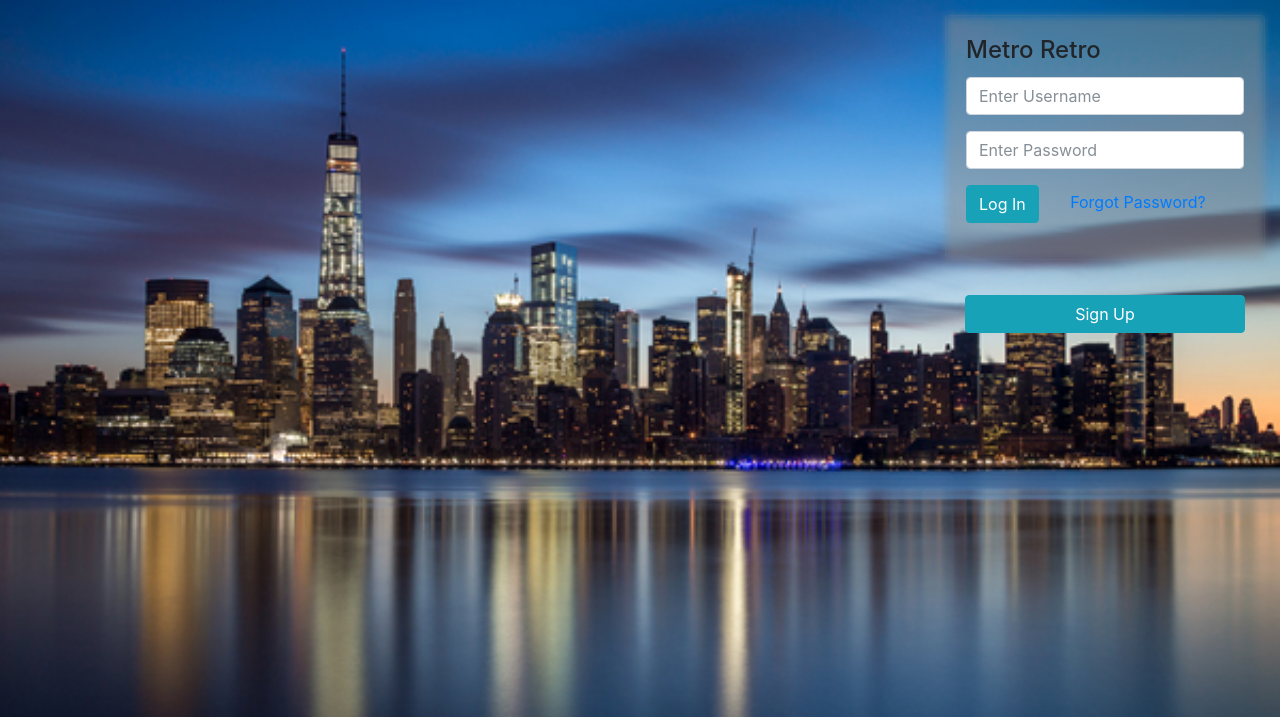
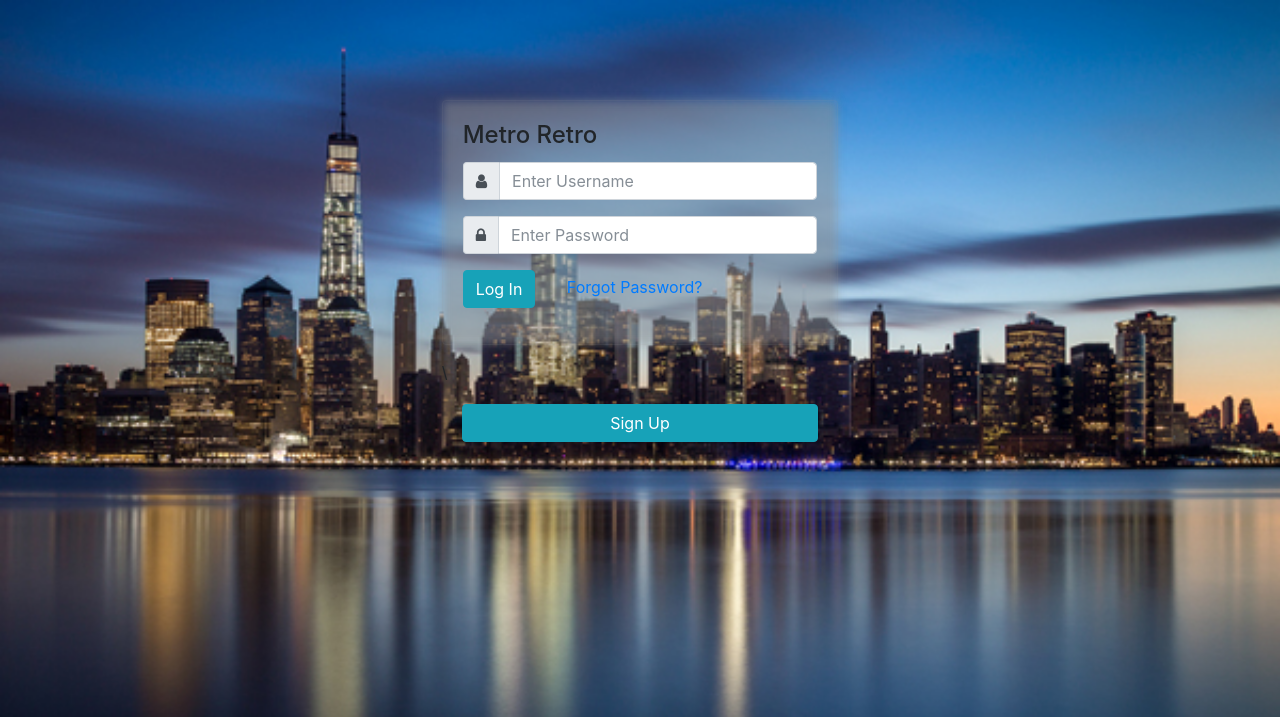
Before and after one commit to dpigram/retroApi, a Django app: page /retro/ in a window 1280 px wide. Shown: the top 717 px of the page. Run offline with Django 3.2, Linux system fonts and the light colour scheme; some libraries are stand-ins or nearby versions.

Commit message:
rearranged the login screen.

```diff
--- a/retroAPI/templates/retro/login.html
+++ b/retroAPI/templates/retro/login.html
@@ -10,6 +10,7 @@
     <link rel="stylesheet" href="https://maxcdn.bootstrapcdn.com/bootstrap/4.0.0-beta.2/css/bootstrap.min.css" integrity="sha384-PsH8R72JQ3SOdhVi3uxftmaW6Vc51MKb0q5P2rRUpPvrszuE4W1povHYgTpBfshb" crossorigin="anonymous">
     <script src="https://maxcdn.bootstrapcdn.com/bootstrap/4.0.0-beta.2/js/bootstrap.min.js" integrity="sha384-alpBpkh1PFOepccYVYDB4do5UnbKysX5WZXm3XxPqe5iKTfUKjNkCk9SaVuEZflJ" crossorigin="anonymous"></script>
     <link rel="stylesheet" href="{% static 'retro/master.css' %}">
+    <link rel="stylesheet" href="{% static 'retro/font-awesome-4.7.0/css/font-awesome.min.css' %}">
     <script type="text/javascript">
       $(document).ready(function(){
         $(".login").delay(250).fadeIn();
@@ -45,7 +46,7 @@
         display: none;
       }
       .container, .container-fluid{
-        margin-top: 15px;
+        margin-top: 100px;
       }
       .card{
         margin-bottom: 15px;
@@ -92,37 +93,23 @@
         z-index: -1;
       }
     </style>
-
-    <!-- <script type="text/javascript">
-      $(document).ready(function(){
-        $(".loginForm").delay(300).fadeIn();
-
-        $("#loginBtn").click(function(){
-          // show modal
-          $("#myModal").modal("show");
-        });
-      });
-    </script> -->
   </head>
   <body>
     <div class="container-fluid">
       <div class="row">
-        <div class="col-lg-9 col-md-9 col-sm-7 col-xs-10">
-
-        </div>
-        <div class="col-lg-3 col-md-3 col-sm-5 col-xs-2">
-          <div class="row">
-            <div class="col-md-12">
-              <div class="card login" style="width: 20em; float: right">
+        <div class="col-md-4 offset-md-4">
+          <div class="card login" >
             <div class="bg"></div>
             <div class="card-body">
               <h4 class="card-title">Metro Retro</h4>
               <form action="{% url 'retro:login' %}" method="post">
                 {% csrf_token %}
-                  <div class="form-group">
+                <div class="form-group input-group">
+                  <span class="input-group-addon" id="basic-addon1"><span class="fa fa-user"></span></span>
                   <input type="text" name="username" class="form-control" placeholder="Enter Username">
                 </div>
-                  <div class="form-group">
+                <div class="form-group input-group">
+                  <span class="input-group-addon" id="basic-addon1"><span class="fa fa-lock"></span></span>
                   <input type="password" name="password" class="form-control" placeholder="Enter Password">
                 </div>
                 <div class="form-group">
@@ -132,16 +119,14 @@
                 </div>
               </form>
             </div>
-              </div>
+          </div>\
         </div>
       </div>
       <div class="row">
-          <div class="col-md-12 col-lg-12 col-sm-10 col-xs-1">
-            <div class="card signup" style="width: 20em; float: right;">
+        <div class="col-md-4 offset-md-4">
+          <div class="card signup">
             <div class="card-body">
               <button data-target="#exampleModal" data-toggle="modal" type="button" class="btn btn-info btn-md btn-block">Sign Up</button>
-              </div>
-            </div>
             </div>
           </div>
         </div>
```
Lines whose indentation alone changed are shown as unchanged.
